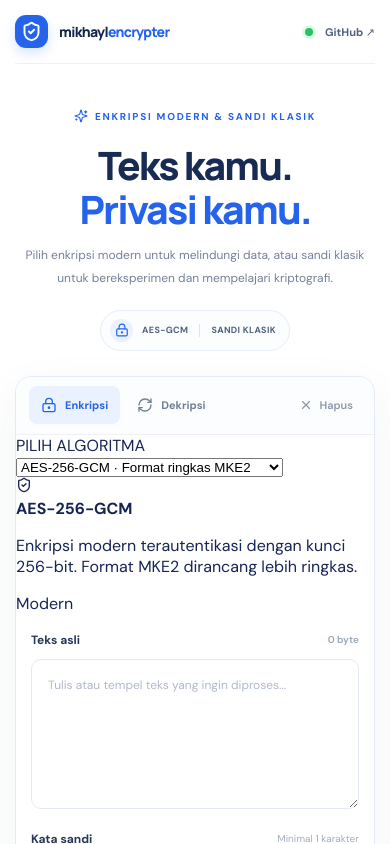
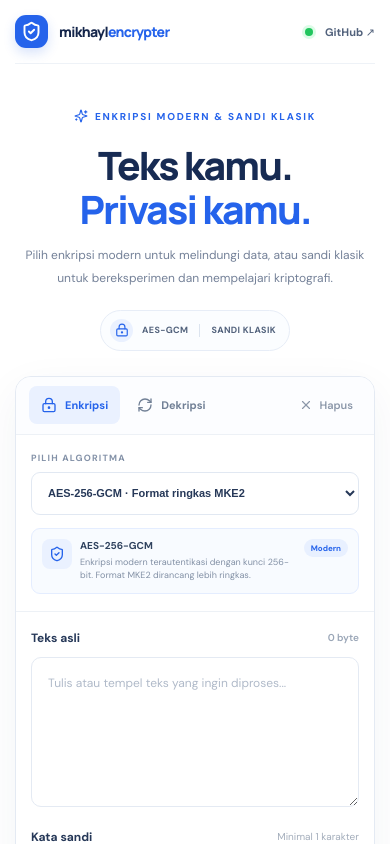
Before and after one commit to Mikhayl-05/Encrypter, a React (Vite) app: page / in a window 390 px wide. Shown: the top 844 px of the page. Built offline with nearby package versions, Linux system fonts and the light colour scheme.

Commit message:
style: add algorithm selector and classical cipher layout

```diff
--- a/src/index.css
+++ b/src/index.css
@@ -158,3 +158,70 @@ main { max-width: 1000px; margin: 0 auto; }
 }
 
 .password-hint.warning { color: #b7791f; }
+
+
+.algorithm-panel {
+  display: grid;
+  grid-template-columns: minmax(250px, .82fr) minmax(0, 1.18fr);
+  align-items: center;
+  gap: 20px;
+  padding: 19px 25px;
+  border-bottom: 1px solid #edf1f6;
+  background: #fff;
+}
+.algorithm-select-wrap { min-width: 0; display: flex; flex-direction: column; gap: 8px; }
+.algorithm-select-wrap > label { color: #8492a8; font-size: 9px; font-weight: 700; letter-spacing: 1.2px; }
+.algorithm-select {
+  width: 100%;
+  min-height: 43px;
+  padding: 0 36px 0 12px;
+  border: 1px solid #e1e8f2;
+  border-radius: 9px;
+  outline: none;
+  color: #263858;
+  background: #fff;
+  font-size: 11px;
+  font-weight: 600;
+}
+.algorithm-select:focus, .parameter-input:focus { border-color: #8eb3ff; box-shadow: 0 0 0 3px rgba(37, 99, 235, .08); }
+.algorithm-description {
+  min-width: 0;
+  display: flex;
+  align-items: center;
+  gap: 10px;
+  padding: 11px 12px;
+  border: 1px solid #e4edff;
+  border-radius: 9px;
+  background: #f8fbff;
+}
+.algorithm-warning { border-color: #f0e4c9; background: #fffcf5; }
+.algorithm-status-icon { flex: 0 0 auto; display: grid; place-items: center; width: 30px; height: 30px; border-radius: 8px; color: #2563eb; background: #eaf1ff; }
+.algorithm-warning .algorithm-status-icon { color: #a56a17; background: #fff2d9; }
+.algorithm-description > div { min-width: 0; flex: 1; }
+.algorithm-description strong { display: block; color: #30435f; font-size: 10px; font-weight: 700; }
+.algorithm-description p { margin: 4px 0 0; color: #8290a5; font-size: 9px; line-height: 1.5; }
+.classification-badge { flex: 0 0 auto; padding: 4px 7px; border-radius: 20px; font-size: 8px; font-weight: 700; }
+.secure-badge { color: #2563eb; background: #e8f0ff; }
+.classic-badge { color: #9a681e; background: #fff0d2; }
+.parameter-input {
+  width: 100%;
+  height: 46px;
+  padding: 0 13px;
+  border: 1px solid #e4eaf3;
+  border-radius: 9px;
+  outline: none;
+  color: #263858;
+  background: #fff;
+  font-size: 12px;
+}
+.no-key-note { min-height: 46px; margin-top: 22px; padding: 0 12px; border: 1px solid #e8edf5; border-radius: 9px; background: #fbfcfe; }
+.message-warning { color: #91631d; background: #fff7e7; }
+@media (max-width: 760px) {
+  .algorithm-panel { grid-template-columns: 1fr; gap: 13px; padding: 18px 22px; }
+}
+@media (max-width: 480px) {
+  .algorithm-panel { padding: 17px 15px; }
+  .algorithm-description { align-items: flex-start; gap: 8px; padding: 10px; }
+  .algorithm-description p { font-size: 9px; }
+  .classification-badge { margin-left: auto; }
+}
```
